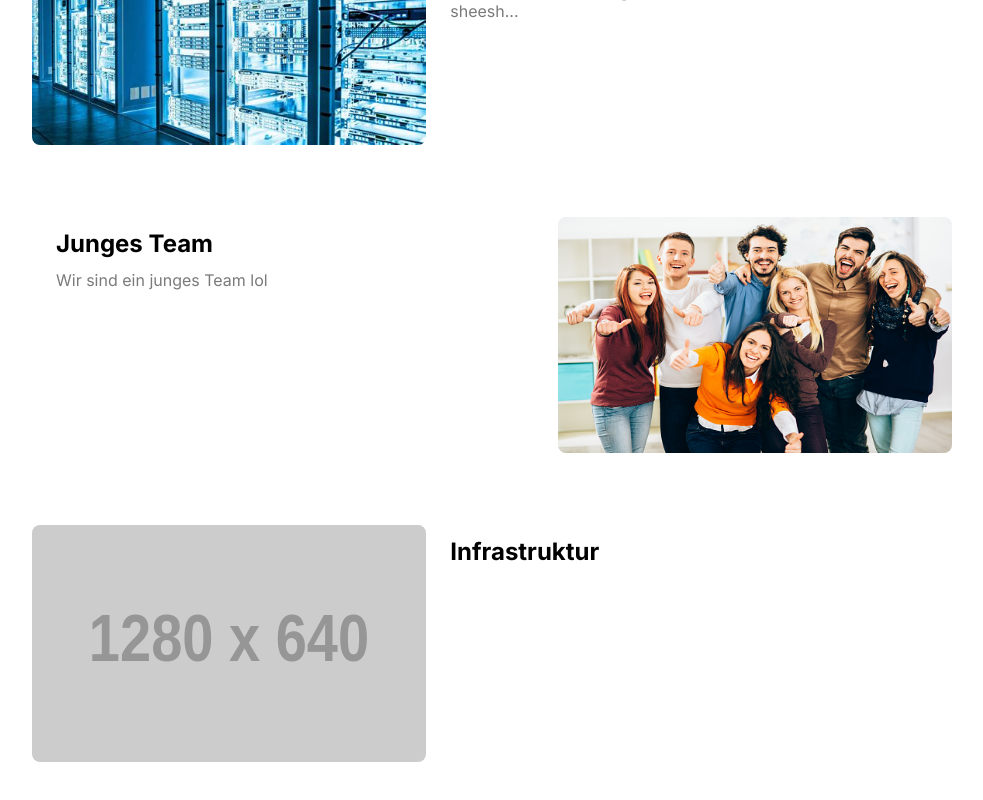
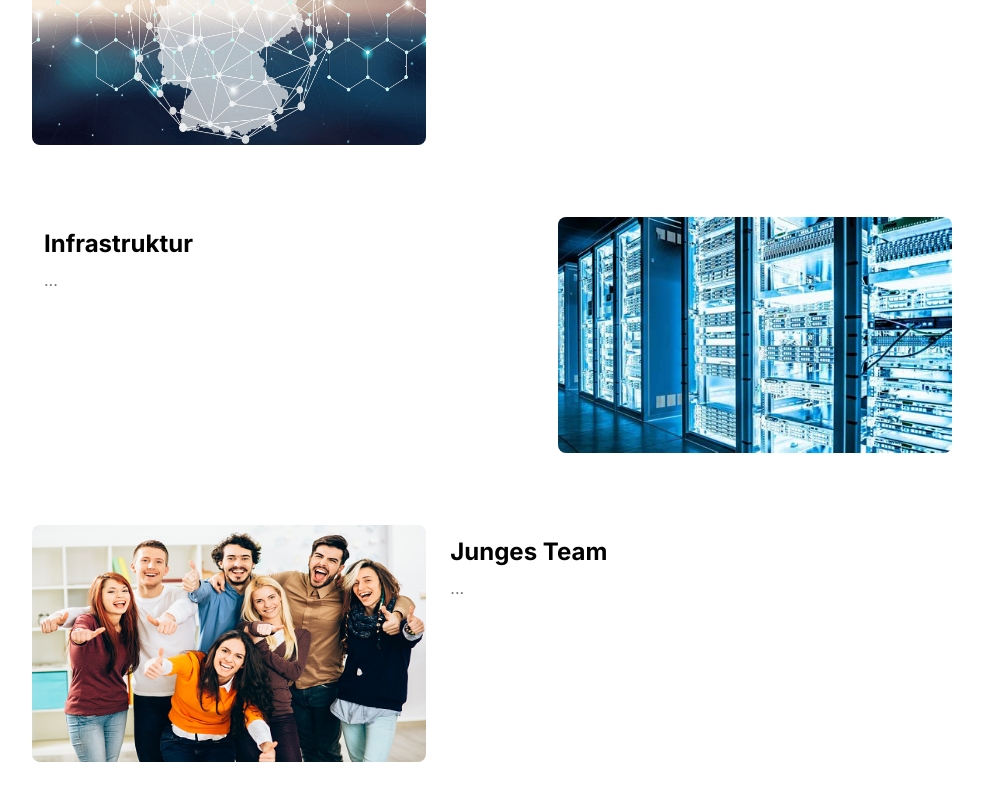
Before and after one commit to migueldamota/Innovation-in-niedersachsen.de, a React (Create React App) app: page / in a window 1280 px wide. Shown: the part 1224-2024 px from the top of the page, without its empty margins (148-1131 px from the left). Built offline with nearby package versions, Linux system fonts and the light colour scheme.

Commit message:
More redesign

```diff
--- a/src/globals.d.ts
+++ b/src/globals.d.ts
@@ -2,3 +2,4 @@ declare module "*.module.scss";
 declare module "*.module.css";
 
 declare module "*.png";
+declare module "*.jpeg";
--- a/src/pages/Home.tsx
+++ b/src/pages/Home.tsx
@@ -3,6 +3,13 @@ import utilsStyles from "../styles/Utils.module.scss";
 import HomeBackground from "../assets/home-background.png";
 import InfrastructureImage from "../assets/infrastruktur-image.png";
 import YoungTeamImage from "../assets/youngteam-image.png";
+import DigitalizationImage from "../assets/digitalisierung-image.png";
+
+const ideas = [
+	{ title: "Digitalisierung", text: "...", image: DigitalizationImage },
+	{ title: "Infrastruktur", text: "...", image: InfrastructureImage },
+	{ title: "Junges Team", text: "...", image: YoungTeamImage },
+]
 
 export default function Home () {
 
@@ -41,32 +48,20 @@ export default function Home () {
 
 					<div className="grid">
 
-						<div className="gridItem">
-							<img src={InfrastructureImage} alt="Infrastruktur Bild" />
+						{
+							ideas.map((idea, i) => {
+								return (
+									<div className={`gridItem ${i%2 === 1 ? "flip" : ""}`.trim()} key={idea.title}>
+										<img src={idea.image} alt={`${idea.title} Bild`} />
 
-							<div>
-								<h3>Infrastruktur</h3>
-								<p>Wir bauen eine gute Infrastruktur für Ihr Unternehmen/Ihre Schule. Gute PCs und gutes Internet sind ein Muss für Sie sheesh...</p>
-							</div>
-						</div>
-
-						<div className="gridItem flip">
-							<div>
-								<h3>Junges Team</h3>
-								<p>Wir sind ein junges Team lol</p>
-							</div>
-
-							<img src={YoungTeamImage} alt="Junges Team Bild" />
-						</div>
-
-						<div className="gridItem">
-							<img src="https://via.placeholder.com/1280x640" alt="" />
-
-							<div>
-								<h3>Infrastruktur</h3>
-
-							</div>
-						</div>
+										<div>
+											<h3>{ idea.title }</h3>
+											<p>{ idea.text }</p>
+										</div>
+									</div>
+								)
+							})
+						}
 
 					</div>
 
--- a/src/styles/App.scss
+++ b/src/styles/App.scss
@@ -217,6 +217,18 @@ section {
 
         &.flip {
             grid-template-columns: 1fr .75fr;
+
+            > img {
+                grid-row: 1 / 2;
+                grid-column: 2 / 3;
+            }
+
+            > div {
+                padding-left: var(--gap-half);
+                padding-right: var(--gap);
+                grid-row: 1 / 2;
+                grid-column: 1 /2;
+            }
         }
 
         img {
```
Also changed, not shown: src/assets/digitalisierung-image.png (added).
